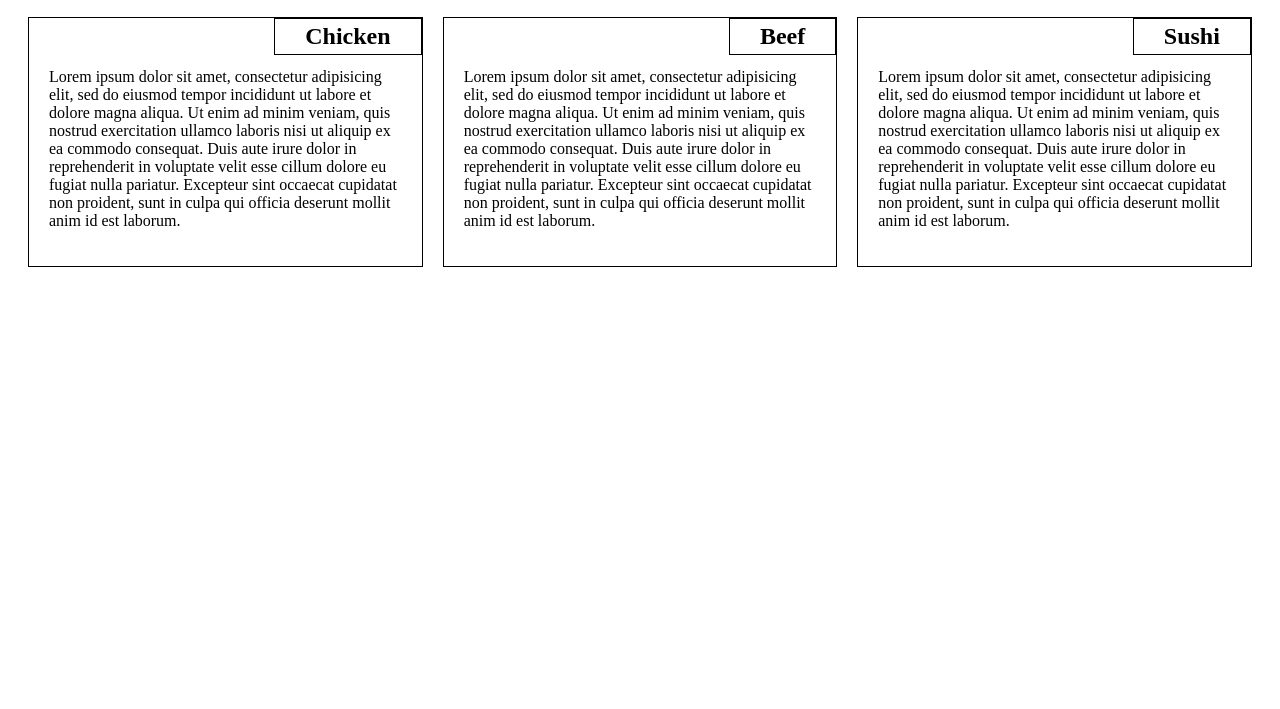
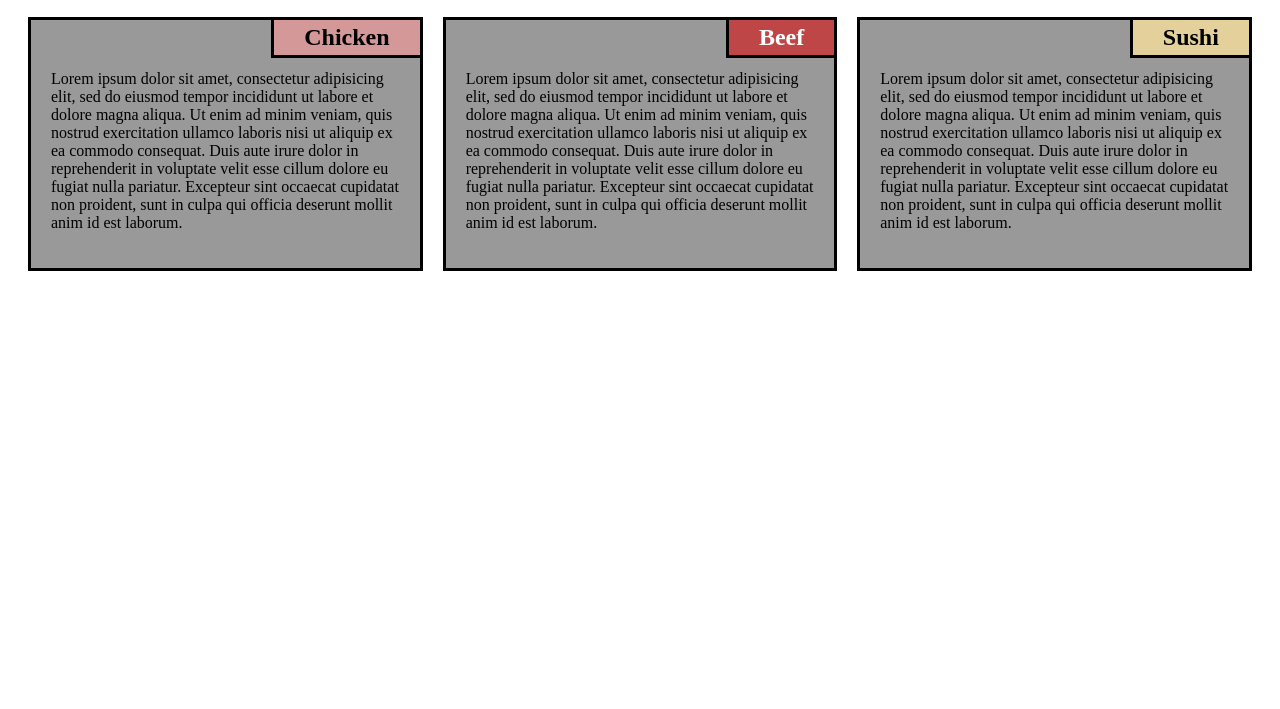
Before and after one commit to schicu/coursera-solutions, a plain HTML site: page module2-solution/index.html in a window 1280 px wide. Shown: the part 91-800 px from the top of the page. Drawn offline with Linux system fonts and the light colour scheme.

Commit message:
Adding colors

```diff
--- a/module2-solution/css/style.css
+++ b/module2-solution/css/style.css
@@ -5,14 +5,17 @@
 body {
     padding: 10px;
 }
-
+h1 {
+    text-align: center;
+}
 .menu-box {
     padding: 10px;
 }
 .border {
-    border: 1px solid black;
+    border: 3px solid black;
     padding: 20px;
     position: relative;
+    background-color: #999999;
 }
 
 h2 {
@@ -20,9 +23,21 @@ h2 {
     right: 0;
     top: 0;
     margin: 0;
-    border: 1px solid black;
+    border-left: 3px solid black;
+    border-bottom: 3px solid black;
     padding: 4px 30px;
 
+}
+
+h2.pink {
+    background-color: #D49899;
+}
+h2.red {
+    background-color: #BF4646;
+    color:white;
+}
+h2.yellow {
+    background-color: #E4D09B;
 }
 
 p {
--- a/module2-solution/index.html
+++ b/module2-solution/index.html
@@ -9,7 +9,7 @@
     <h1>Our Menu</h1>
     <div class="menu-box col-lg-4 col-md-6 col-sm-12">
         <div class="border">
-            <h2>Chicken</h2>
+            <h2 class="pink">Chicken</h2>
                 <p>Lorem ipsum dolor sit amet, consectetur adipisicing elit, sed do eiusmod
                 tempor incididunt ut labore et dolore magna aliqua. Ut enim ad minim veniam,
                 quis nostrud exercitation ullamco laboris nisi ut aliquip ex ea commodo
@@ -20,7 +20,7 @@
     </div>
     <div class="menu-box col-lg-4 col-md-6 col-sm-12">
         <div class="border">
-            <h2>Beef</h2>
+            <h2 class="red">Beef</h2>
                 <p>Lorem ipsum dolor sit amet, consectetur adipisicing elit, sed do eiusmod
                 tempor incididunt ut labore et dolore magna aliqua. Ut enim ad minim veniam,
                 quis nostrud exercitation ullamco laboris nisi ut aliquip ex ea commodo
@@ -31,7 +31,7 @@
     </div>
     <div class="menu-box col-lg-4 col-md-12 col-sm-12">
         <div class="border">
-            <h2>Sushi</h2>
+            <h2 class="yellow">Sushi</h2>
                 <p>Lorem ipsum dolor sit amet, consectetur adipisicing elit, sed do eiusmod
                 tempor incididunt ut labore et dolore magna aliqua. Ut enim ad minim veniam,
                 quis nostrud exercitation ullamco laboris nisi ut aliquip ex ea commodo
```
Lines whose indentation alone changed are shown as unchanged.
